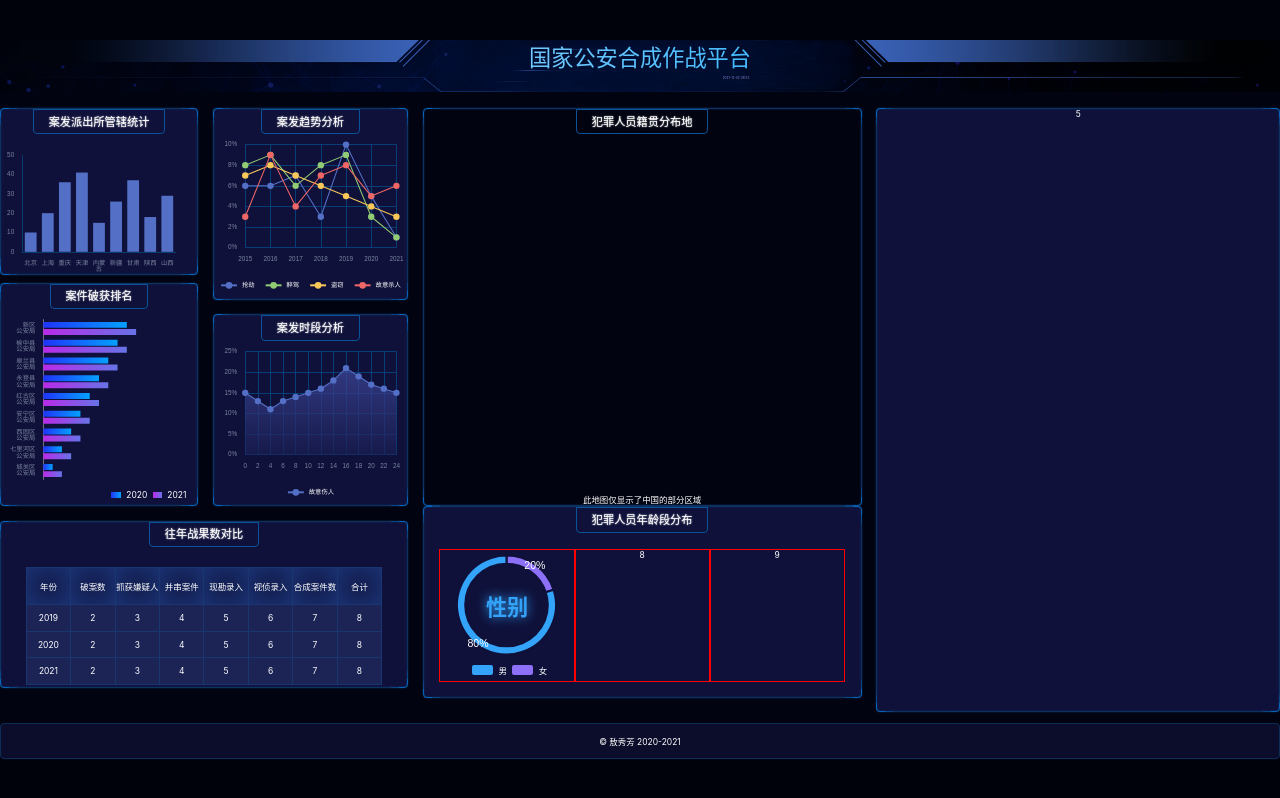
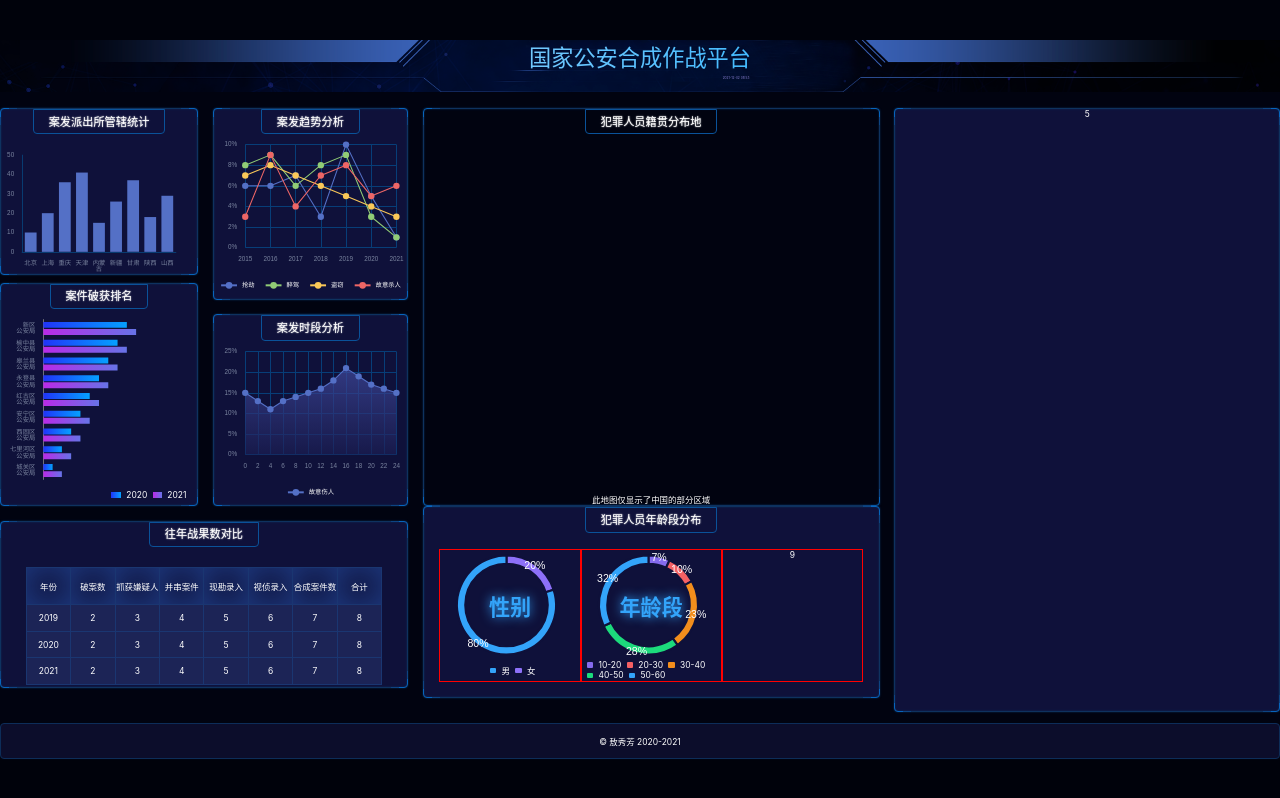
Before and after one commit to ao1115/big-screen, a React (Vite) app: page /#/ in a window 1280 px wide. Shown: the top 798 px of the page. Built offline with nearby package versions, Linux system fonts and the light colour scheme.

Commit message:
完成Chart8

```diff
--- a/src/components/chart-8.tsx
+++ b/src/components/chart-8.tsx
@@ -1,16 +1,63 @@
 import React, { useEffect, useRef } from 'react';
 import * as echarts from 'echarts';
+import { px } from '../shared/px';
 
 export const Chart8 = () => {
     const divRef = useRef(null);
+    const colors = ['#856BED', '#F46064', '#F38E1C', '#1CDB7C', '#33A4FA'];
     useEffect(() => {
         var myChart = echarts.init(divRef.current);
+        myChart.setOption({
+            textStyle: {
+                fontSize: px(12),
+                color: '#79839E'
+            },
+            title: { show: false },
+            legend: { show: false },
+            color: colors,
+            xAxis: { show: false },
+            yAxis: { show: false },
+            series: [
+                {
+                    name: '访问来源',
+                    type: 'pie',
+                    radius: ['75%', '90%'],
+                    avoidLabelOverlap: false,
+                    label: {
+                        show: true, position: 'inside', textStyle: { color: 'white', fontSize: px(20) },
+                        formatter(options) {
+                            return (options.value * 100).toFixed(0) + '%';
+                        }
+                    },
+                    labelLine: { show: false },
+                    itemStyle: {
+                        borderColor: '#0F113A',
+                        borderWidth: px(4)
+                    },
+                    data: [
+                        { value: 0.07, name: '10-20' },
+                        { value: 0.10, name: '20-30' },
+                        { value: 0.23, name: '30-40' },
+                        { value: 0.28, name: '40-50' },
+                        { value: 0.32, name: '50-60' },
+                    ]
+                }
+            ]
+        })
     }, []);
 
     return (
-        <div className="年龄段-图2">8
-            <div ref={divRef} className="chart">
-
+        <div className="年龄段-图2">
+            <div className="chart">
+                <div className="main" ref={divRef} />
+                <div className="text">年龄段</div>
+            </div>
+            <div className="legend">
+                <span style={{ background: colors[0] }} />10-20
+                <span style={{ background: colors[1] }} />20-30
+                <span style={{ background: colors[2] }} />30-40
+                <span style={{ background: colors[3] }} />40-50
+                <span style={{ background: colors[4] }} />50-60
             </div>
         </div>
     );
--- a/src/pages/home.scss
+++ b/src/pages/home.scss
@@ -233,18 +233,20 @@
                 flex-direction: column;
             }
 
-            &-图1 {
+            &-图1,
+            &-图2 {
                 .legend {
                     height: px(40);
                     display: flex;
                     align-items: center;
                     justify-content: center;
+                    flex-wrap: wrap;
 
                     >span {
                         display: inline-block;
-                        width: px(40);
-                        height: px(20);
-                        border-radius: px(4);
+                        width: px(12);
+                        height: px(10);
+                        border-radius: px(2);
                         margin: 0 px(10);
                     }
 
@@ -277,6 +279,15 @@
                     }
                 }
             }
+
+            &-图2 {
+                width: px(290);
+                flex-shrink: 0;
+
+                .legend {
+                    justify-content: flex-start;
+                }
+            }
         }
     }
 }
```
